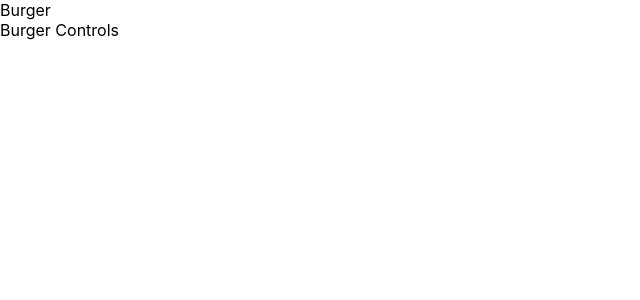
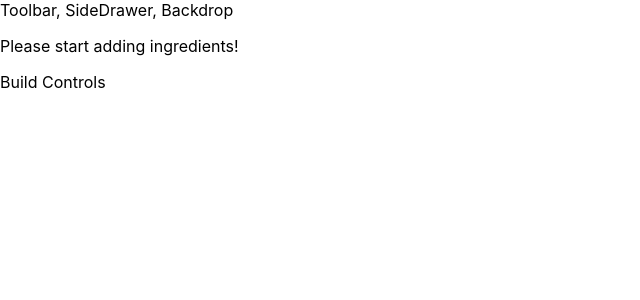
Before and after one commit to krishna21august/burgerApp, a React app: page / in a window 1280 px wide. Shown: the top 300 px of the page, without its empty margins (0-640 px from the left). Built offline with nearby package versions, Linux system fonts and the light colour scheme.

Commit message:
ingredients complete

```diff
--- a/config/webpack.config.js
+++ b/config/webpack.config.js
@@ -408,8 +408,8 @@
                 importLoaders: 1,
                 sourceMap: isEnvProduction && shouldUseSourceMap,
                 modules: true,
-                getLocalIdent: getCSSModuleLocalIdent,
-                localIndentName: '[name]__[local]__[hash:base64:5]'
+                getLocalIdent: '[name]__[local]__[hash:base64:5]',
+                // localIndentName: '[name]__[local]__[hash:base64:5]'
               }),
             },
             // Opt-in support for SASS (using .scss or .sass extensions).
--- a/src/App.js
+++ b/src/App.js
@@ -1,14 +1,16 @@
-import React, {
-  Component
-} from "react";
-import Layout from "./components/Layout/Layout";
-import BurgerBuilder from "./containers/BurgerBuilder/BurgerBuilder";
+import React, { Component } from 'react';
+
+import Layout from './components/Layout/Layout';
+import BurgerBuilder from './containers/BurgerBuilder/BurgerBuilder';
+
 class App extends Component {
-  render() {
-    return (<div>
-      <Layout />
-      <BurgerBuilder />
-    </div>
+  render () {
+    return (
+      <div>
+        <Layout>
+          <BurgerBuilder />
+        </Layout>
+      </div>
     );
   }
 }
--- a/src/components/Burger/Burger.css
+++ b/src/components/Burger/Burger.css
@@ -1,33 +1,30 @@
-.Burger{
-    width:100%;
-    margin :auto;
-    height:250px;
-    overflow:scroll;
+.Burger {
+    width: 100%;
+    margin: auto;
+    height: 250px;
+    overflow: scroll;
     text-align: center;
     font-weight: bold;
     font-size: 1.2rem;
 }
 
-@media (min-width :1000px) and (min-height:700px){
-    .Burger{
-      width:700px;
-      height:600px;
-
+@media (min-width: 500px) and (min-height: 400px) {
+    .Burger {
+        width: 350px;
+        height: 300px;
     }
 }
 
-@media (min-width :500px) and (min-height:401px){
-    .Burger{
-      width:450;
-      height:400px;
-
+@media (min-width: 500px) and (min-height: 401px) {
+    .Burger {
+        width: 450px;
+        height: 400px;
     }
 }
 
-@media (min-width :1000px) and (min-height:700px){
-    .Burger{
-      width:700px;
-      height:600px;
-
+@media (min-width: 1000px) and (min-height: 700px) {
+    .Burger {
+        width: 700px;
+        height: 600px;
     }
 }
--- a/src/components/Burger/Burger.js
+++ b/src/components/Burger/Burger.js
@@ -1,15 +1,28 @@
 import React from 'react';
-import classes from './Burger.js';
-import BurgerIngredient from "../Burger/BurgerIngredient/BurgerIngredient"
-const burger = (props) => {
+
+import classes from './Burger.css';
+import BurgerIngredient from './BurgerIngredient/BurgerIngredient';
+
+const burger = ( props ) => {
+    let transformedIngredients = Object.keys( props.ingredients )
+        .map( igKey => {
+            return [...Array( props.ingredients[igKey] )].map( ( _, i ) => {
+                return <BurgerIngredient key={igKey + i} type={igKey} />;
+            } );
+        } )
+        .reduce((arr, el) => {
+            return arr.concat(el)
+        }, []);
+    if (transformedIngredients.length === 0) {
+        transformedIngredients = <p>Please start adding ingredients!</p>;
+    }
     return (
         <div className={classes.Burger}>
             <BurgerIngredient type="bread-top" />
-            <BurgerIngredient type="bread-cheese" />
-            <BurgerIngredient type="meat" />
+            {transformedIngredients}
             <BurgerIngredient type="bread-bottom" />
         </div>
     );
-}
+};
 
 export default burger;
--- a/src/components/Layout/Layout.js
+++ b/src/components/Layout/Layout.js
@@ -1,12 +1,15 @@
-import React from "react";
-import Aux from "../../hoc/Aux";
-import classes from "./Layout.css";
-import Burger from "../Burger/Burger";
-const layout = props => (
-  <Aux>
-    <Burger />
-    <main className={classes.Content}>{props.children}</main>
-  </Aux>
+import React from 'react';
+
+import Aux from '../../hoc/Aux';
+import classes from './Layout.css';
+
+const layout = ( props ) => (
+    <Aux>
+        <div>Toolbar, SideDrawer, Backdrop</div>
+        <main className={classes.Content}>
+            {props.children}
+        </main>
+    </Aux>
 );
 
 export default layout;
--- a/src/containers/BurgerBuilder/BurgerBuilder.js
+++ b/src/containers/BurgerBuilder/BurgerBuilder.js
@@ -1,14 +1,30 @@
-import React, { Component } from "react";
-import Aux from "../../hoc/Aux";
+import React, { Component } from 'react';
+
+import Aux from '../../hoc/Aux';
+import Burger from '../../components/Burger/Burger';
+
 class BurgerBuilder extends Component {
-  render() {
-    return (
-      <Aux>
-        <div>Burger</div>
-        <div>Burger Controls</div>
-      </Aux>
-    );
-  }
+    // constructor(props) {
+    //     super(props);
+    //     this.state = {...}
+    // }
+    state = {
+        ingredients: {
+            salad: 0,
+            bacon: 0,
+            cheese: 0,
+            meat: 0
+        }
+    }
+
+    render () {
+        return (
+            <Aux>
+                <Burger ingredients={this.state.ingredients} />
+                <div>Build Controls</div>
+            </Aux>
+        );
+    }
 }
 
 export default BurgerBuilder;
```
Also changed, not shown: src/components/Burger/BurgerIngredient/BurgerIngredient.js (+14 -15 lines), src/components/Burger/BurgerIngredient/BurgerIngredient.css (line endings or trailing spaces).
